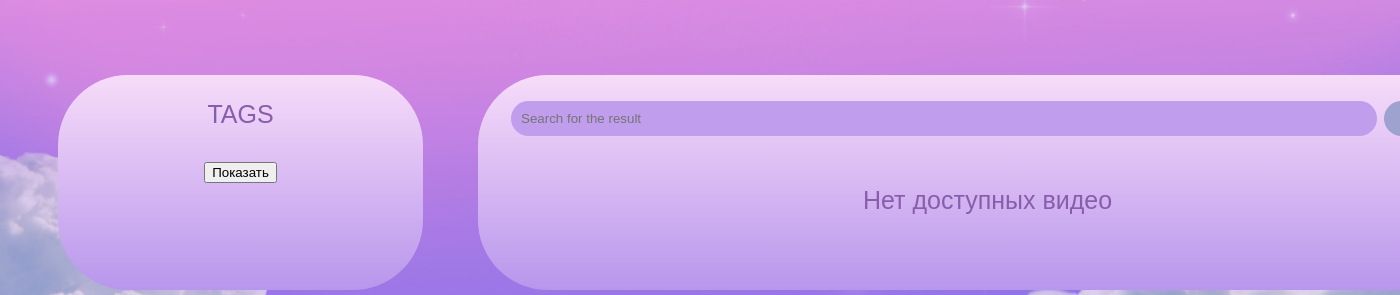
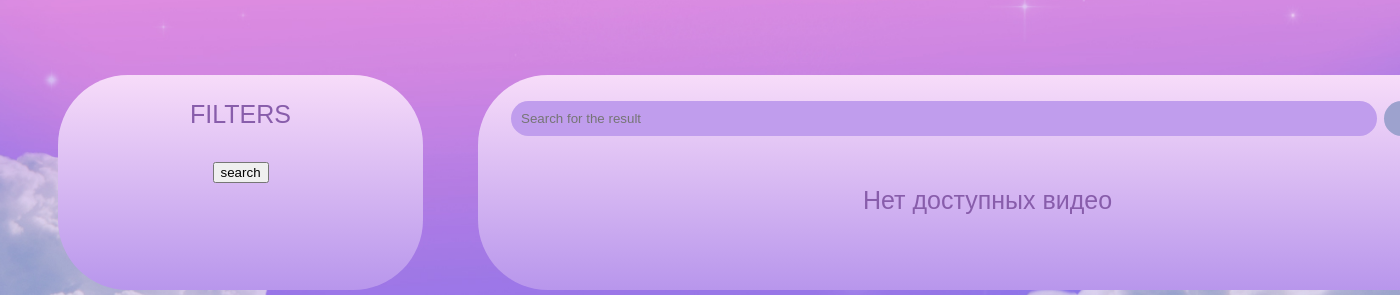
Before and after one commit to imnllly/kchoreosearch, a Flask app: template templates/tasks.html in a window 1400 px wide; the page is wider, and only the part inside the window is pictured. Shown: the part 223-518 px from the top of that part. Run offline with Flask 3, Linux system fonts and the light colour scheme; the template is opened without the code that fills it, so the values that code supplies are empty; some web fonts are replaced.

Commit message:
Add files via upload
Signed-off-by: yasheks <yakovzeld@gmail.com>

```diff
--- a/templates/tasks.html
+++ b/templates/tasks.html
@@ -29,7 +29,7 @@
 
             <div class="frame">
 
-                <p class="filter">TAGS</p>
+                <p class="filter">FILTERS</p>
                 <div class="tags">
                     {% for group in filter_groups %}
                     <h5>{{ group['title'] }}</h5>
@@ -44,7 +44,7 @@
                         {% endfor %}
                     </center>
                     {% endfor %}
-                    <button type="submit">Показать</button>
+                    <button type="submit">search</button>
                 </div>
             </div>
             <div class="frame2">
```
Also changed, not shown: templates/moduls.txt (added).
